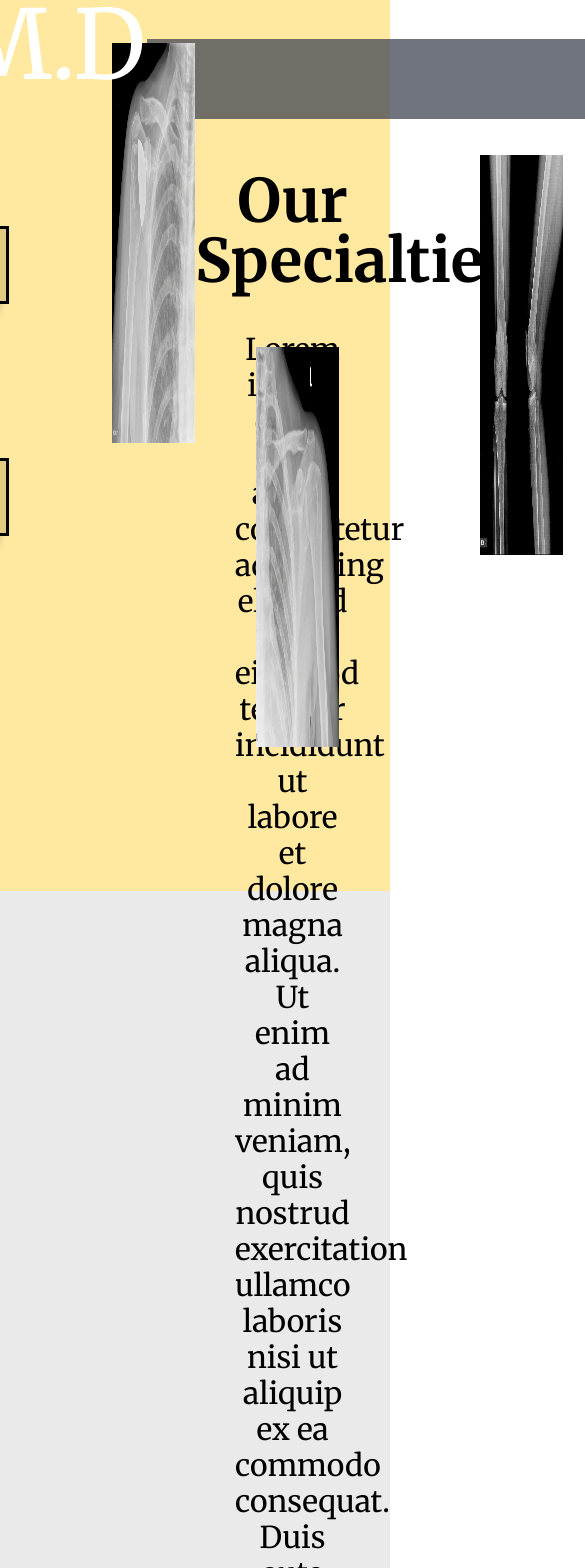
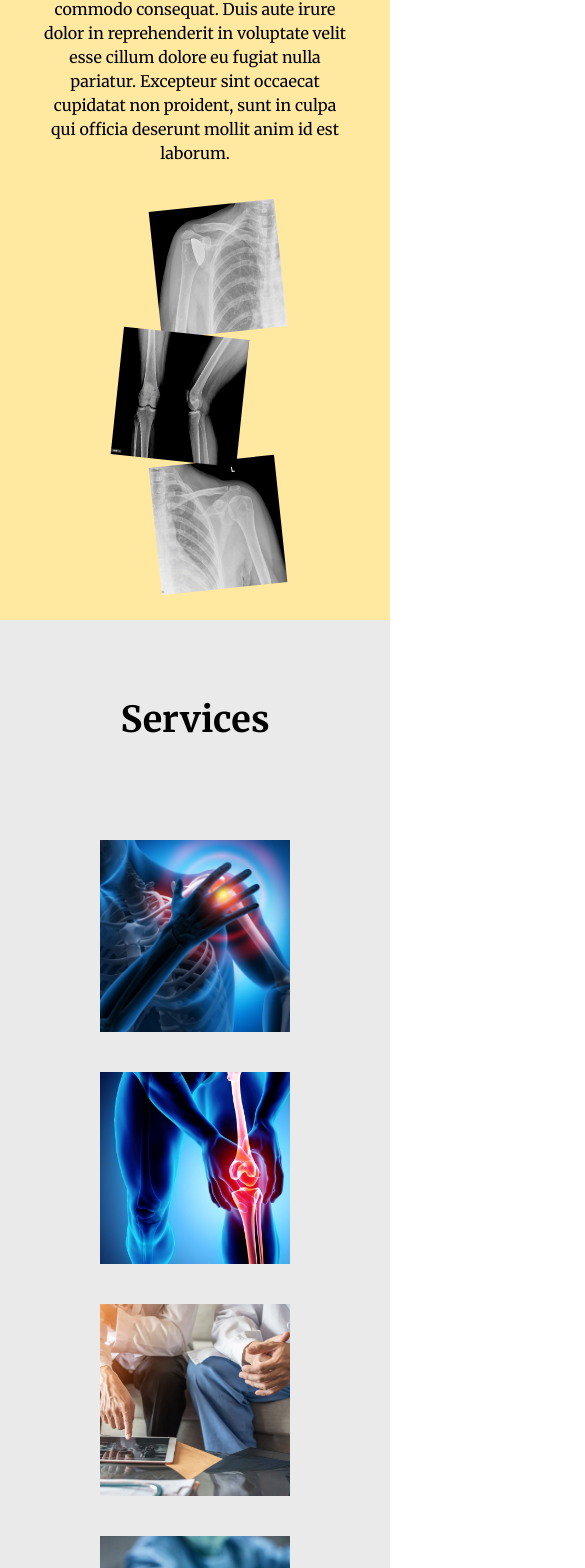
Before and after one commit to AgnethaDMello/aks-website, a Nuxt app in the folder project/: page / in a window 390 px wide. Shown: the part 323-1891 px from the top of the page, 585 px wide, since content can reach past the window. Built offline with nearby package versions, Linux system fonts and the light colour scheme.

Commit message:
most of home mqs done

```diff
--- a/project/pages/index.vue
+++ b/project/pages/index.vue
@@ -1,6 +1,6 @@
 <template>
   <div class="font-merriweather">
-    <div class="relative">
+    <!-- <div class="relative">
       <div class="absolute ml-[35%] mt-[18rem]">
         <svg width="1200">
           <rect
@@ -54,30 +54,13 @@
           class="object-cover w-full opacity-[.55] z-10"
         />
       </div>
-    </div>
-    <div class="h-[60rem] bg-yellow">
-      <div class="w-[40%] relative">
-        <img
-          src="R-shoulder.jpeg"
-          alt="X-ray of right shoulder"
-          class="w-[53%] h-[25rem] z-10 absolute top-[7rem] left-[7rem]"
-        />
-        <img
-          src="knee-xray.jpeg"
-          alt="X-ray of both knees"
-          class="w-[53%] h-[25rem] z-20 absolute top-[14rem] left-[30rem]"
-        />
-        <img
-          src="L-shoulder.jpeg"
-          alt="X-ray of left shoulder"
-          class="w-[53%] h-[25rem] z-10 absolute top-[26rem] left-[16rem]"
-        />
-      </div>
-      <div class="w-[50%] float-right">
-        <h2 class="text-center font-black text-6xl mt-[15rem]">
+    </div> -->
+    <div class="h-auto bg-yellow flex flex-col md:flex-row justify-around">
+      <div class="md:w-[50%] mt-10 h-auto flex flex-col justify-center items-center">
+        <h2 class="text-center font-black text-2xl sm:text-2xl md:text-4xl lg:text-6xl">
           Our Specialties
         </h2>
-        <p class="text-center text-3xl m-10">
+        <p class="text-center m-10 sm:text-lg md:text-xl lg:text-3xl">
           Lorem ipsum dolor sit amet, consectetur adipiscing elit, sed do
           eiusmod tempor incididunt ut labore et dolore magna aliqua. Ut enim ad
           minim veniam, quis nostrud exercitation ullamco laboris nisi ut
@@ -87,54 +70,71 @@
           culpa qui officia deserunt mollit anim id est laborum.
         </p>
       </div>
+      <div class="md:w-[40%] h-full flex flex-col items-center justify-center pb-[8%] pl-[2%]">
+        <img
+          src="R-shoulder.jpeg"
+          alt="X-ray of right shoulder"
+          class="z-10 ml-[10%] md:mt-[15%] md:ml-[30%] -rotate-6 w-[33%] h-[8rem] md:w-[53%] md:h-[12rem] lg:h-[20rem]"
+        />
+        <img
+          src="knee-xray.jpeg"
+          alt="X-ray of both knees"
+          class="mr-[10%] md:ml-[3%] z-20 rotate-6 w-[33%] h-[8rem] md:w-[53%] md:h-[12rem] lg:h-[20rem]"
+        />
+        <img
+          src="L-shoulder.jpeg"
+          alt="X-ray of left shoulder"
+          class="z-10 ml-[10%] md:ml-[30%] -rotate-6 w-[33%] h-[8rem] md:w-[53%] md:h-[12rem] lg:h-[20rem]"
+        />
+      </div>
     </div>
-    <div class="h-auto bg-light-gray pb-20">
-      <h2 class="text-center text-6xl font-black pt-[10rem] pb-10">Services</h2>
-      <div class="m-20 grid grid-cols-4">
-        <div>
+    <div class="h-auto bg-light-gray pb-[5rem]">
+      <h2 class="text-center text-4xl lg:text-6xl font-black pt-[5rem] lg:pb-10">Services</h2>
+      <div class="m-20 grid xl:grid-cols-4 md:grid-cols-2 grid-cols-1">
+        <div class="relative m-5 md:m-10 lg:mb-20 xl:m-0">
           <img
             src="shoulder-thumbnail.jpeg"
             alt="Image of shoulder pain"
-            class="w-[27.2rem] h-[27.2rem] absolute object-cover duration-100 hover:opacity-20"
+            class="w-full h-[12rem] sm:h-[14rem] md:h-[16rem] lg:h-[18rem] xl:h-[22rem] absolute object-cover duration-100 hover:opacity-20"
           />
           <h3
-            class="duration-100 w-[27.2rem] h-[27.2rem] text-5xl bg-black text-white hover:opacity-100 text-center pt-[44%]"
+            class="duration-100 h-[12rem] sm:h-[14rem] md:h-[16rem] lg:h-[18rem] xl:h-[22rem] inset-0 text-2xl md:text-4xl xl:text-5xl bg-black text-white hover:opacity-100 text-center flex justify-center items-center"
           >
             Shoulder Pain
           </h3>
         </div>
-        <div>
+        <div class="relative m-5 mb-20 md:m-10 xl:m-0">
           <img
             src="knee-thumbnail.jpeg"
             alt="Image of knee pain"
-            class="w-[27.2rem] h-[27.2rem] absolute object-cover duration-100 hover:opacity-20"
+            class="w-full h-[12rem] sm:h-[14rem] md:h-[16rem] lg:h-[18rem] xl:h-[22rem] absolute object-cover duration-100 hover:opacity-20"
           />
           <h3
-            class="duration-100 w-[27.2rem] h-[27.2rem] text-5xl bg-black text-white hover:opacity-100 text-center pt-[44%]"
+            class="duration-100 sm:h-[14rem] md:h-[16rem] lg:h-[18rem] xl:h-[22rem] inset-0 w-full h-full text-2xl md:text-4xl xl:text-5xl bg-black text-white hover:opacity-100 text-center flex justify-center items-center mb-10"
           >
             Knee Pain
           </h3>
         </div>
-        <div>
+        <div class="relative m-5 mt-20 mb-20 md:m-10 xl:m-0">
           <img
             src="ortho-thumbnail.jpeg"
             alt="Orthopedic doctor talking to patient"
-            class="w-[27.2rem] h-[27.2rem] absolute object-cover duration-100 hover:opacity-20"
+            class="w-full h-[12rem] sm:h-[14rem] md:h-[16rem] lg:h-[18rem] xl:h-[22rem] absolute object-cover duration-100 hover:opacity-20"
           />
           <h3
-            class="duration-100 w-[27.2rem] h-[27.2rem] text-5xl bg-black text-white hover:opacity-100 text-center pt-[44%]"
+            class="duration-100 sm:h-[14rem] md:h-[16rem] lg:h-[18rem] xl:h-[22rem] inset-0 w-full h-full text-2xl md:text-4xl xl:text-5xl bg-black text-white hover:opacity-100 text-center flex justify-center items-center mb-10"
           >
             Orthopedics
           </h3>
         </div>
-        <div>
+        <div class="relative m-5 mt-20 mb-20 md:m-10 xl:m-0">
           <img
             src="surgery-thumbnail.jpeg"
             alt="Surgeon reaching out for tools"
-            class="w-[27.2rem] h-[27.2rem] absolute object-cover duration-100 hover:opacity-20"
+            class="w-full h-[12rem] sm:h-[14rem] md:h-[16rem] lg:h-[18rem] xl:h-[22rem] absolute object-cover duration-100 hover:opacity-20"
           />
           <h3
-            class="duration-100 w-[27.2rem] h-[27.2rem] text-5xl bg-black text-white hover:opacity-100 text-center pt-[44%]"
+            class="duration-100 sm:h-[14rem] md:h-[16rem] lg:h-[18rem] xl:h-[22rem] inset-0 w-full h-full text-2xl md:text-4xl xl:text-5xl bg-black text-white hover:opacity-100 text-center flex justify-center items-center"
           >
             Surgeries
           </h3>
@@ -142,7 +142,7 @@
       </div>
     </div>
     <div class="bg-gradient-to-b from-yellow to-dark-gray h-auto pb-20">
-      <h2 class="text-center text-6xl font-black pt-[4rem]">Reviews</h2>
+      <h2 class="text-center text-4xl lg:text-6xl font-black pt-[4rem]">Reviews</h2>
       <div class="justify-items-center flex flex-col md:grid grid-cols-2 gap-4">
         <div
           v-for="review in reviews"
```
Also changed, not shown: 2 other files (tests, documents, lock files or other folders).
